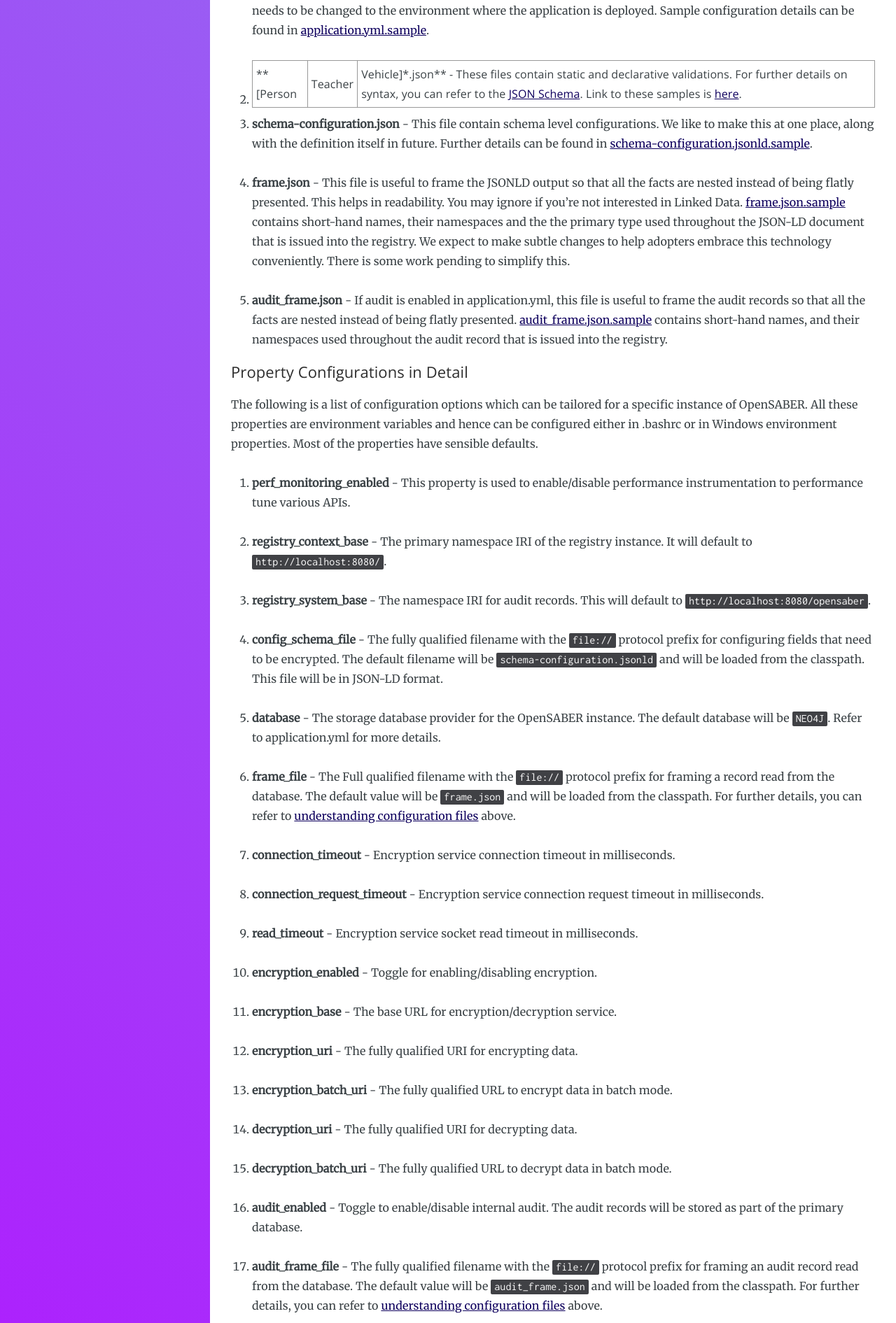
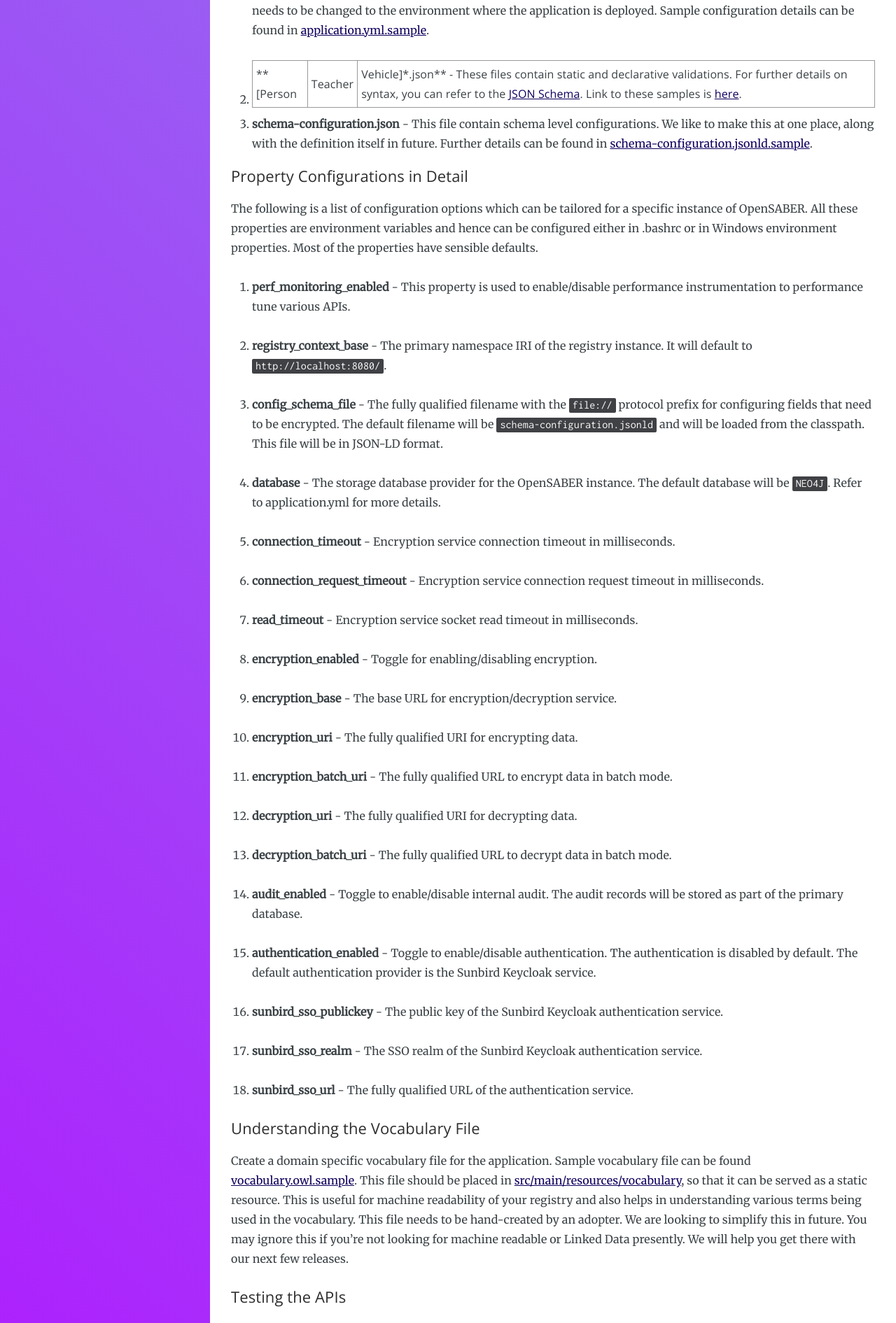
Before and after one commit to project-sunbird/open-saber-docs, a Jekyll site: the page built from _posts/2018-09-11-Installation.md, in a window 1280 px wide. Shown: the part 2669-4560 px from the top of the page at 70% size. Built offline with Jekyll 4.4.1, drawn with Linux system fonts in a browser that asks for light colours; nearby versions of some CDN libraries; some web fonts are replaced; some of the changed text lies outside the part shown.

Commit message:
Update 2018-09-11-Installation.md

```diff
--- a/_posts/2018-09-11-Installation.md
+++ b/_posts/2018-09-11-Installation.md
@@ -103,10 +103,6 @@
 
 3. **schema-configuration.json** - This file contain schema level configurations. We like to make this at one place, along with the definition itself in future. Further details can be found in [schema-configuration.jsonld.sample](https://github.com/project-sunbird/open-saber/blob/master/java/registry/src/main/resources/schema-configuration.jsonld.sample).
 
-4. **frame.json** - This file is useful to frame the JSONLD output so that all the facts are nested instead of being flatly presented. This helps in readability. You may ignore if you're not interested in Linked Data. [frame.json.sample](https://github.com/project-sunbird/open-saber/blob/master/java/registry/src/main/resources/frame.json.sample) contains short-hand names, their namespaces and the the primary type used throughout the JSON-LD document that is issued into the registry. We expect to make subtle changes to help adopters embrace this technology conveniently. There is some work pending to simplify this.
-
-5. **audit_frame.json** - If audit is enabled in application.yml, this file is useful to frame the audit records so that all the facts are nested instead of being flatly presented. [audit_frame.json.sample](https://github.com/project-sunbird/open-saber/blob/master/java/registry/src/main/resources/audit_frame.json.sample) contains short-hand names, and their namespaces used throughout the audit record that is issued into the registry.
-
 
 #### Property Configurations in Detail
 
@@ -116,43 +112,37 @@
 
 2. **registry_context_base** - The primary namespace IRI of the registry instance. It will default to `http://localhost:8080/`.
 
-3. **registry_system_base** - The namespace IRI for audit records. This will default to `http://localhost:8080/opensaber`.
+3. **config_schema_file** - The fully qualified filename with the `file://` protocol prefix for configuring fields that need to be encrypted. The default filename will be `schema-configuration.jsonld` and will be loaded from the classpath. This file will be in JSON-LD format.
 
-4. **config_schema_file** - The fully qualified filename with the `file://` protocol prefix for configuring fields that need to be encrypted. The default filename will be `schema-configuration.jsonld` and will be loaded from the classpath. This file will be in JSON-LD format.
+4. **database** - The storage database provider for the OpenSABER instance. The default database will be `NEO4J`. Refer to application.yml for more details.
 
-5. **database** - The storage database provider for the OpenSABER instance. The default database will be `NEO4J`. Refer to application.yml for more details.
+5. **connection_timeout** - Encryption service connection timeout in milliseconds.
 
-6. **frame_file** - The Full qualified filename with the `file://` protocol prefix for framing a record read from the database. The default value will be `frame.json` and will be loaded from the classpath. For further details, you can refer to [understanding configuration files](#Understanding-Configuration-Files) above.
+6. **connection_request_timeout** - Encryption service connection request timeout in milliseconds.
 
-7. **connection_timeout** - Encryption service connection timeout in milliseconds.
+7. **read_timeout** - Encryption service socket read timeout in milliseconds.
 
-15. **connection_request_timeout** - Encryption service connection request timeout in milliseconds.
+8. **encryption_enabled** - Toggle for enabling/disabling encryption.
 
-8. **read_timeout** - Encryption service socket read timeout in milliseconds.
+9. **encryption_base** - The base URL for encryption/decryption service.
 
-9. **encryption_enabled** - Toggle for enabling/disabling encryption.
+10. **encryption_uri** - The fully qualified URI for encrypting data.
 
-10. **encryption_base** - The base URL for encryption/decryption service.
+11. **encryption_batch_uri** - The fully qualified URL to encrypt data in batch mode.
 
-11. **encryption_uri** - The fully qualified URI for encrypting data.
+12. **decryption_uri** - The fully qualified URI for decrypting data.
 
-12. **encryption_batch_uri** - The fully qualified URL to encrypt data in batch mode.
+13. **decryption_batch_uri** - The fully qualified URL to decrypt data in batch mode.
 
-13. **decryption_uri** - The fully qualified URI for decrypting data.
+14. **audit_enabled** - Toggle to enable/disable internal audit. The audit records will be stored as part of the primary database.
 
-14. **decryption_batch_uri** - The fully qualified URL to decrypt data in batch mode.
+15. **authentication_enabled** - Toggle to enable/disable authentication. The authentication is disabled by default. The default authentication provider is the Sunbird Keycloak service.
 
-15. **audit_enabled** - Toggle to enable/disable internal audit. The audit records will be stored as part of the primary database.
+16. **sunbird_sso_publickey** - The public key of the Sunbird Keycloak authentication service.
 
-16. **audit_frame_file** - The fully qualified filename with the `file://` protocol prefix for framing an audit record read from the database. The default value will be `audit_frame.json` and will be loaded from the classpath. For further details, you can refer to [understanding configuration files](#Understanding-Configuration-Files) above.
+17. **sunbird_sso_realm** - The SSO realm of the Sunbird Keycloak authentication service.
 
-17. **authentication_enabled** - Toggle to enable/disable authentication. The authentication is disabled by default. The default authentication provider is the Sunbird Keycloak service.
-
-18. **sunbird_sso_publickey** - The public key of the Sunbird Keycloak authentication service.
-
-19. **sunbird_sso_realm** - The SSO realm of the Sunbird Keycloak authentication service.
-
-20. **sunbird_sso_url** - The fully qualified URL of the authentication service.
+18. **sunbird_sso_url** - The fully qualified URL of the authentication service.
 
 
 #### Understanding the Vocabulary File
```
